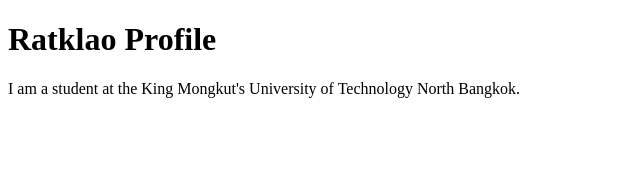
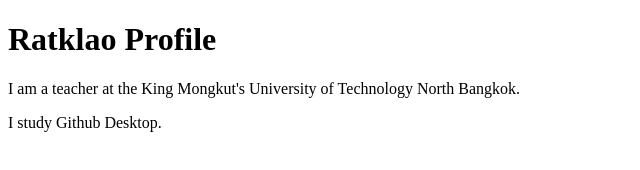
Before and after one commit to s6603051614011-creator/github-desktop-project, a plain HTML site: page index.html in a window 1280 px wide. Shown: the whole page, without its empty margins (0-640 px from the left). Drawn offline with Linux system fonts and the light colour scheme.

Commit message:
Add some text
Add some text

```diff
--- a/index.html
+++ b/index.html
@@ -7,8 +7,9 @@
 </head>
 <body>
     <h1>Ratklao Profile</h1>
-    <p>I am a student at the King Mongkut's University of Technology
+    <p>I am a teacher at the King Mongkut's University of Technology
         North Bangkok.
     </p>
+    <p>I study Github Desktop.</p>
 </body>
 </html>
```
